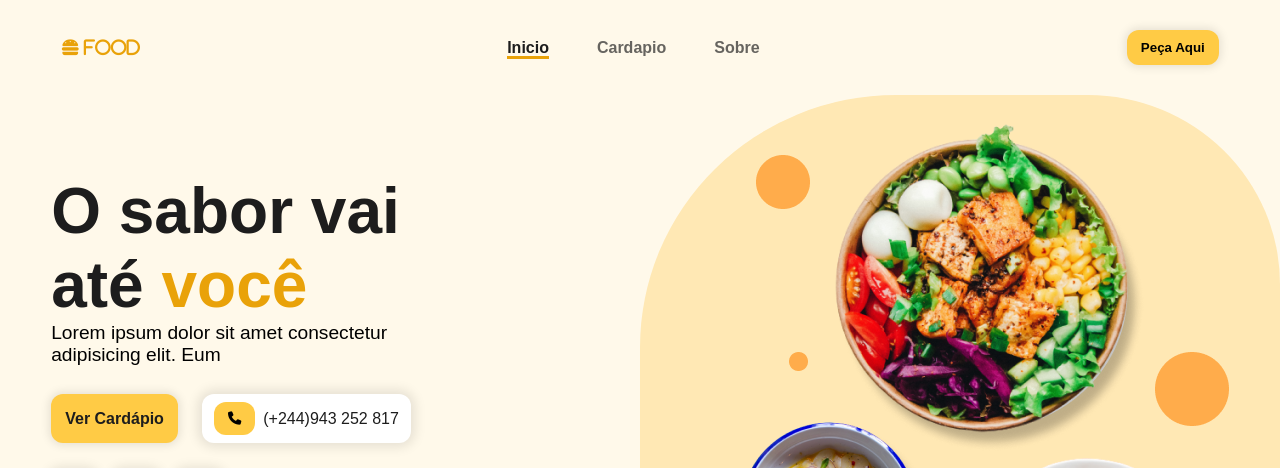
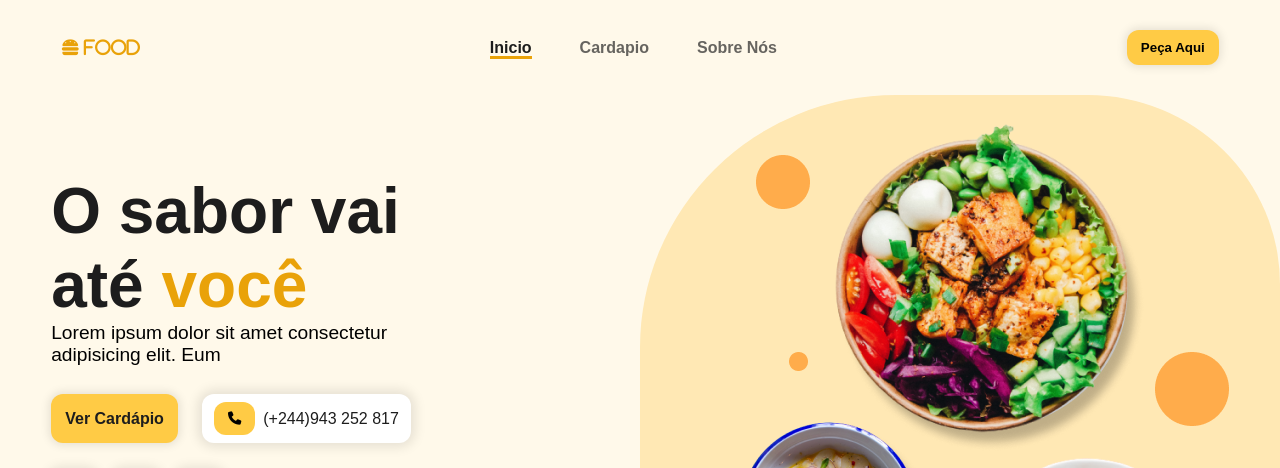
Before and after one commit to Quicaia/Ladig-Page-Food, a plain HTML site: page index.html in a window 1280 px wide. Shown: the top 468 px of the page. Drawn offline with nearby package versions, Linux system fonts and the light colour scheme.

Commit message:
segumdo commit

```diff
--- a/index.html
+++ b/index.html
@@ -17,7 +17,7 @@
             <ul id="nav_list" class="nav_list">
                 <li class="nav_item active "><a href="">Inicio</a></li>
                 <li class="nav_item"><a href="">Cardapio</a></li>
-                <li class="nav_item"><a href="">Sobre</a></li>
+                <li class="nav_item"><a href="">Sobre Nós</a></li>
             </ul>
             <button class="btn-default">Peça Aqui</button>
 
```
